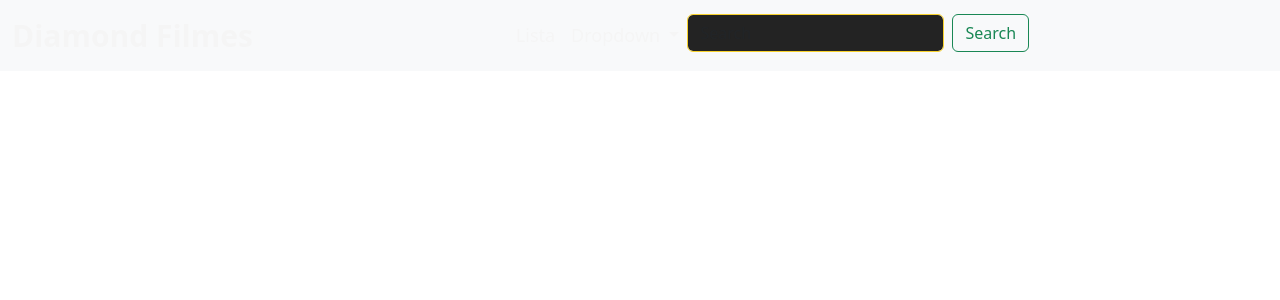
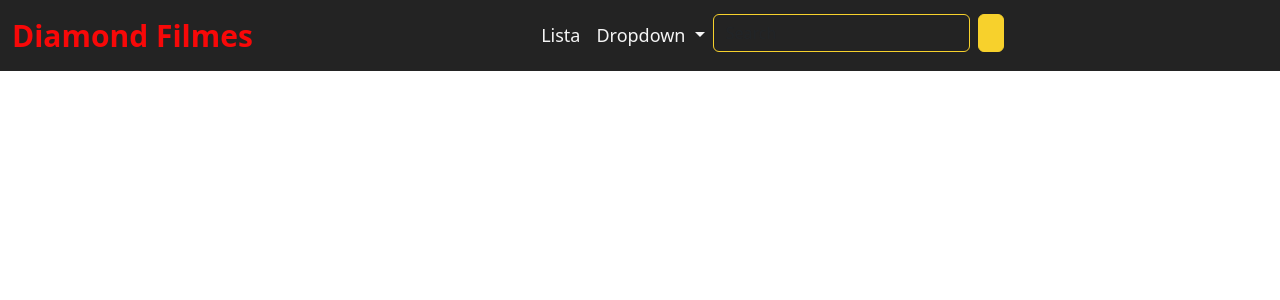
Before and after one commit to John-Mota/moviesDiamond, an Angular app: page / in a window 1280 px wide. Shown: the top 300 px of the page. Built offline with nearby package versions, Linux system fonts and the light colour scheme.

Commit message:
Update header.component.html

```diff
--- a/src/app/header/header.component.html
+++ b/src/app/header/header.component.html
@@ -1,6 +1,6 @@
-<nav class="navbar navbar-expand-lg bg-body-tertiary">
+<nav class="navbar navbar-expand-lg ">
   <div class="container-fluid justify-content-center">
-    <a class="navbar-brand" href="#" style="color: whitesmoke;">Diamond Filmes</a>
+    <a class="navbar-brand" href="#" style="color: rgb(248, 8, 8);">Diamond Filmes</a>
     <button class="navbar-toggler" type="button" data-bs-toggle="collapse" data-bs-target="#navbarSupportedContent" aria-controls="navbarSupportedContent" aria-expanded="false" aria-label="Toggle navigation">
       <span class="navbar-toggler-icon"></span>
     </button>
@@ -24,7 +24,8 @@
         <li class="nav-item">
           <form class="d-flex" role="search">
             <input class="form-control me-2" type="search" placeholder="Search" aria-label="Search">
-            <button class="btn btn-outline-success" type="submit">Search</button>
+            <button class="btn btn-outline-success btn-search flex-shrink-0 w-10" type="submit"><span class="search-icon"><i class="fas fa-search"></i></span><span class="search-text"></span></button>
+            <!-- <button class="btn btn-outline-success btn-search" type="submit">Search</button>  -->
           </form>
         </li>
       </ul>
```
